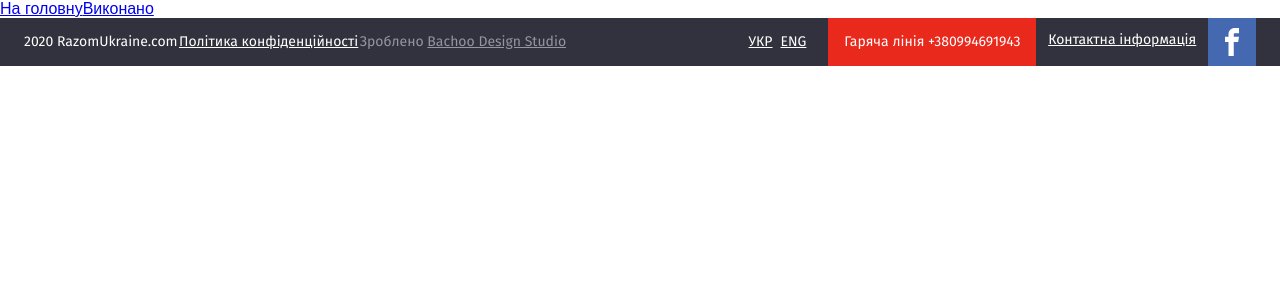
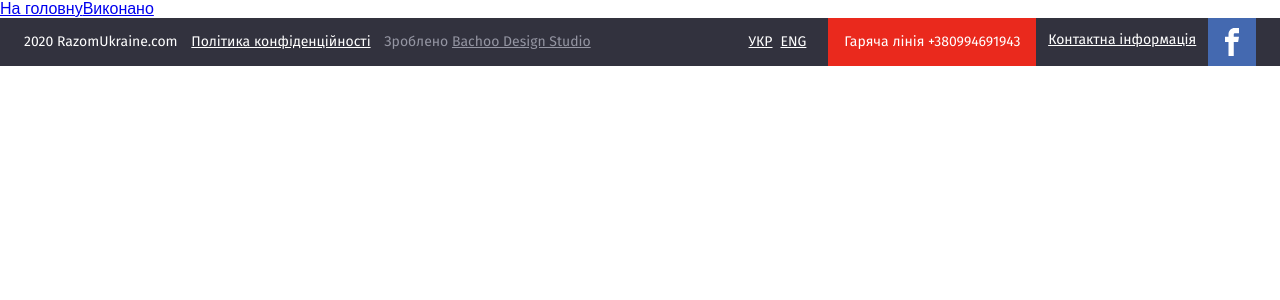
Before and after one commit to RadikPolt/razom-ua, a Vue app: page / in a window 1280 px wide. Shown: the top 300 px of the page. Built offline with nearby package versions, Linux system fonts and the light colour scheme; no server answers.

Commit message:
prettify

```diff
--- a/src/components/Footer.vue
+++ b/src/components/Footer.vue
@@ -50,7 +50,6 @@ name: "Footer",
 
 <style lang="scss">
 @import url("https://fonts.googleapis.com/css2?family=Fira+Sans:wght@400;500;600;700&display=swap");
-
 p{
 	@media screen and (min-width:640px){
 		margin:0;
@@ -118,7 +117,6 @@ p{
 	transition: 1s;
 }
   }
-
 }
 .ba-footerLeft{
   display: flex;
@@ -146,10 +144,9 @@ p{
 	flex-direction: row;
 }
 @media screen and (min-width:1025px){
-	width:44%;
+	width:46%;
 	justify-content: space-between;
 }
-
 }
 .ba-bachoo{
 	color: #9495A2;
@@ -283,7 +280,6 @@ align-items: center;
   @media screen and (min-width: 1025px) {
 	display: none;
   }
-
 }
 //hide elements
 .mobile-hiden{
--- a/src/components/HospItem.vue
+++ b/src/components/HospItem.vue
@@ -10,7 +10,7 @@
         class="ba-card__button"
         v-on:click="show = !show"
         v-if="hosp.post_content.length"
-      >{{show?'Сгорнути':'Детальніше'}}</button>
+      >{{show?'Згорнути':'Детальніше'}}</button>
       <transition name="fade">
         <div v-if="show">
           <p
```
